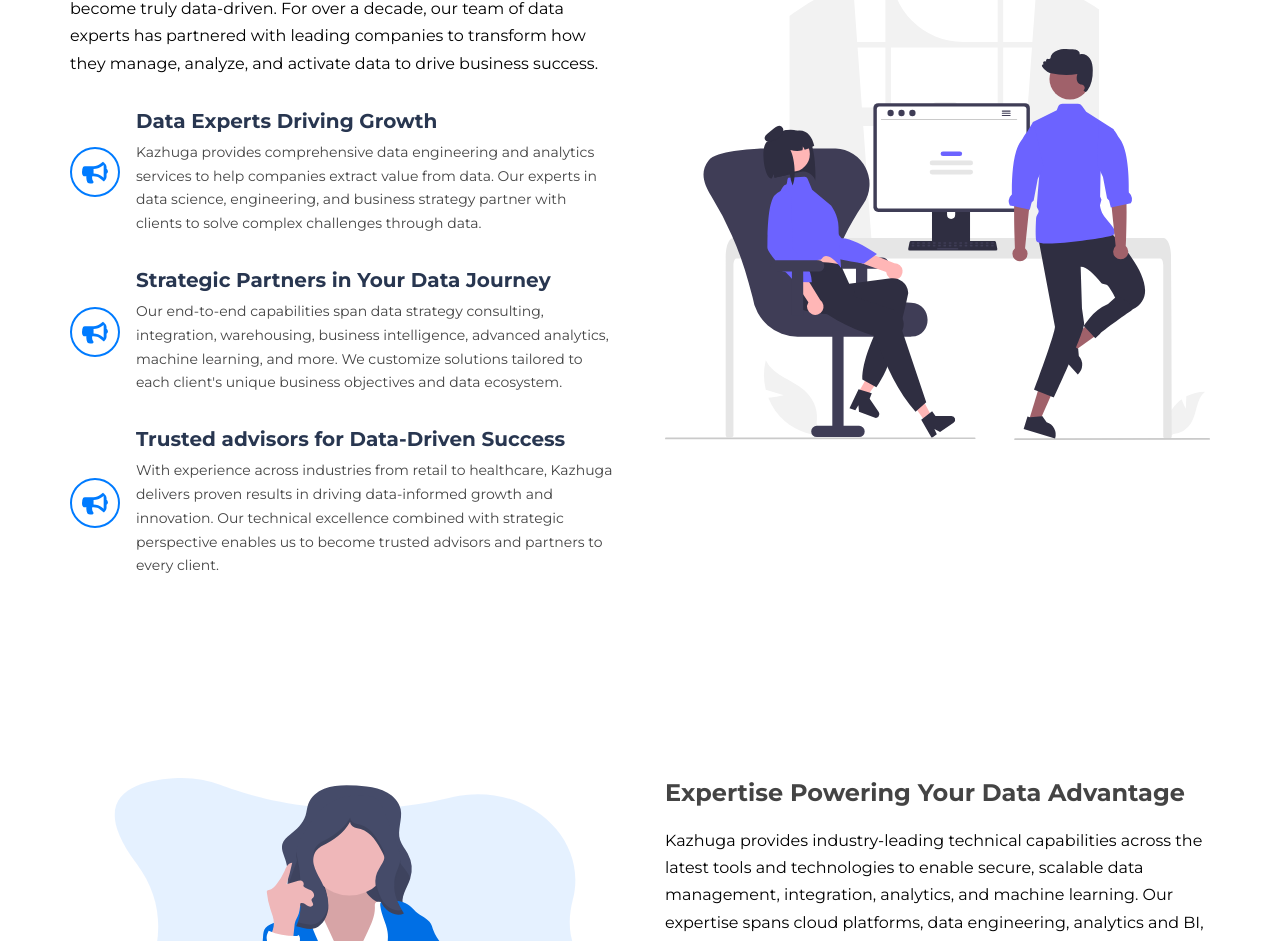
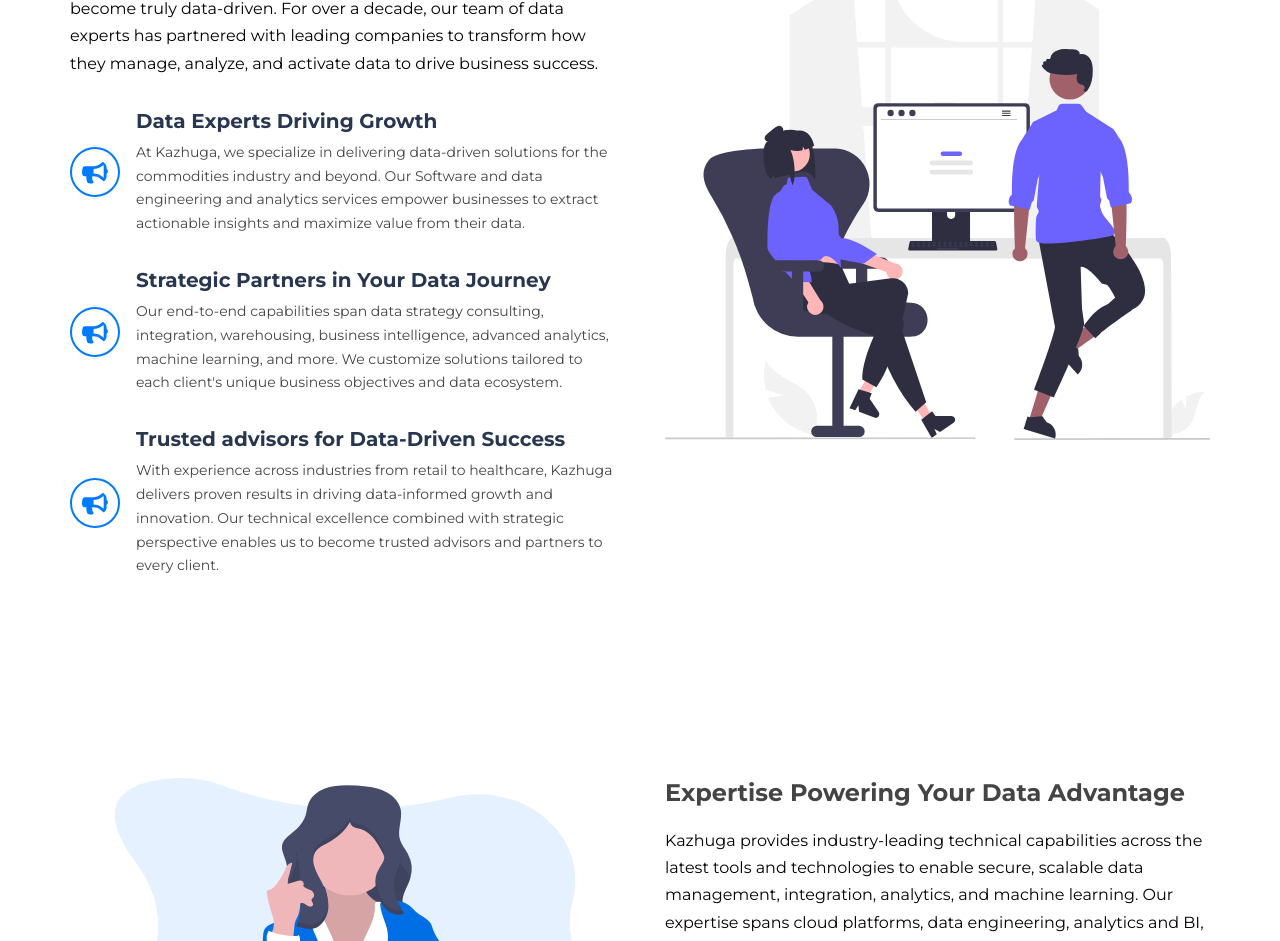
Before and after one commit to WildWarrior/kazhuga-website, a React (Vite) app: page / in a window 1280 px wide. Shown: the part 1036-1977 px from the top of the page. Built offline with nearby package versions, Linux system fonts and the light colour scheme; no server answers.

Commit message:
added google analytics
added google analytics

```diff
--- a/index.html
+++ b/index.html
@@ -1,6 +1,13 @@
 <!DOCTYPE html>
 <html lang="en">
   <head>
+    <script async src="https://www.googletagmanager.com/gtag/js?id=G-2TRRVSB6JS"></script>
+    <script>
+      window.dataLayer = window.dataLayer || [];
+      function gtag(){dataLayer.push(arguments);}
+      gtag('js', new Date());
+      gtag('config', 'G-2TRRVSB6JS');
+    </script>
     <meta charset="UTF-8" />
     <link
       rel="icon"
@@ -11,7 +18,27 @@
       name="viewport"
       content="width=device-width, initial-scale=1.0"
     />
-    <title>Kazhuga</title>
+    <title>Kazhuga - Your Trusted Commodity firm for Data-Driven Solutions</title>
+    <meta name="description" content="Kazhuga is aleader in providing data-driven solutions to Commodities businesses to enhance their trading and risk management strategies." />
+    <meta name="keywords" content="Commodities, Energy, Data, AI, Trading, Risk Management, Kazhuga" />
+    <link rel="canonical" href="https://www.kazhuga.com/" />
+    <script type="application/ld+json">
+    {
+      "@context": "https://schema.org",
+      "@type": "Organization",
+      "name": "Kazhuga",
+      "url": "https://www.kazhuga.com",
+      "logo": "https://www.kazhuga.com/logo.png",
+      "description": "specialize in delivering data-driven solutions for the commodities industry
+      and beyond. Our Software and data engineering and analytics services empower businesses to
+      extract actionable insights and maximize value from their data.",
+      "sameAs": [
+        "https://www.facebook.com/kazhuga",
+        "https://www.twitter.com/kazhuga",
+        "https://www.linkedin.com/company/kazhuga"
+      ]
+    }
+    </script>
   </head>
   <body>
     <div id="root"></div>
--- a/src/components/About.jsx
+++ b/src/components/About.jsx
@@ -29,11 +29,10 @@
                 <div className='info'>
                   <h4>Data Experts Driving Growth</h4>
                   <p>
-                    Kazhuga provides comprehensive data engineering and
-                    analytics services to help companies extract value from
-                    data. Our experts in data science, engineering, and business
-                    strategy partner with clients to solve complex challenges
-                    through data.
+                  At Kazhuga, we specialize in delivering data-driven solutions for the commodities industry
+                  and beyond. Our Software and data engineering and analytics services empower businesses to
+                  extract actionable insights and maximize value from their data.
+
                   </p>
                 </div>
               </div>
```
